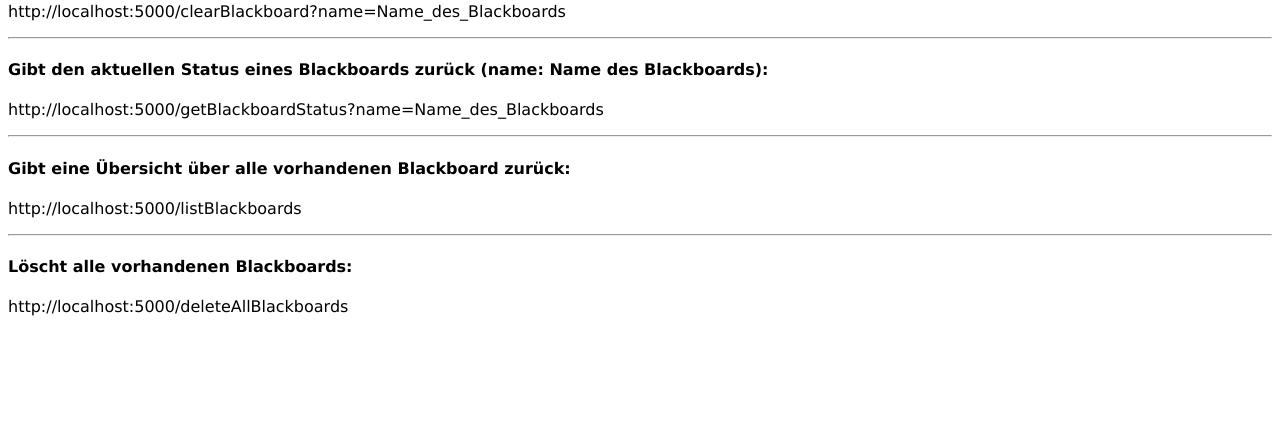
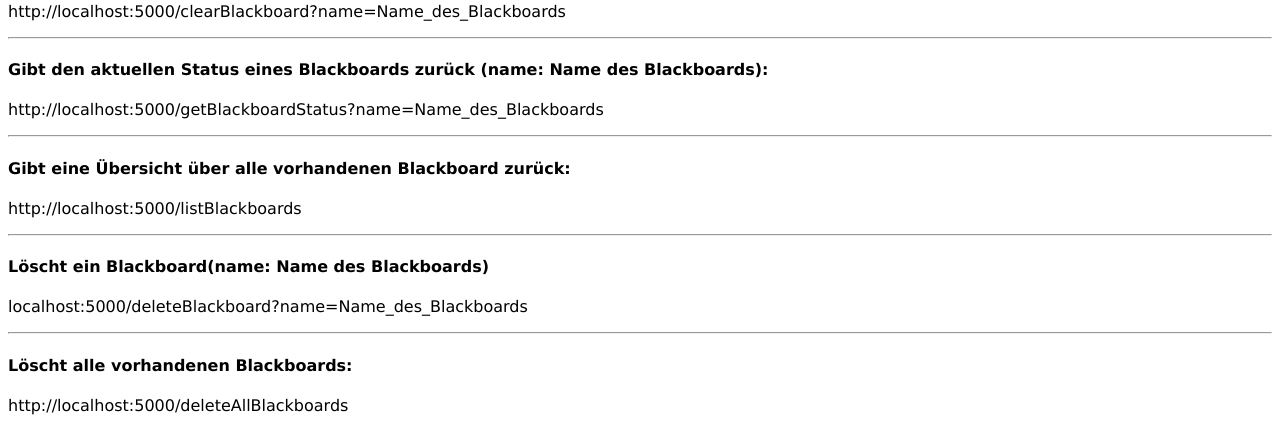
Before and after one commit to noahkel/SuperTolleVerteilteSystemAufgabeDieWirGanzGutLoesen123TolleMaedchenundNoahGruppe, a Flask app: page / in a window 1280 px wide. Shown: the part 434-865 px from the top of the page. Before the commit the page ends 750 px from the top, so only its background shows below. Run offline with Flask 2, Linux system fonts and the light colour scheme.

Commit message:
Paar Kommentare hinzugefügt, in index.htlm haben wir delte 1 Balckboard vergessen

```diff
--- a/templates/index.html
+++ b/templates/index.html
@@ -26,6 +26,9 @@
     <h4>Gibt eine Übersicht über alle vorhandenen Blackboard zurück: </h4>
     <p>http://localhost:5000/listBlackboards</p>
     <hr>
+    <h4>Löscht ein Blackboard(name: Name des Blackboards) </h4>
+    <p>localhost:5000/deleteBlackboard?name=Name_des_Blackboards</p>
+    <hr>
     <h4>Löscht alle vorhandenen Blackboards: </h4>
     <p>http://localhost:5000/deleteAllBlackboards</p>
   </body>
```
